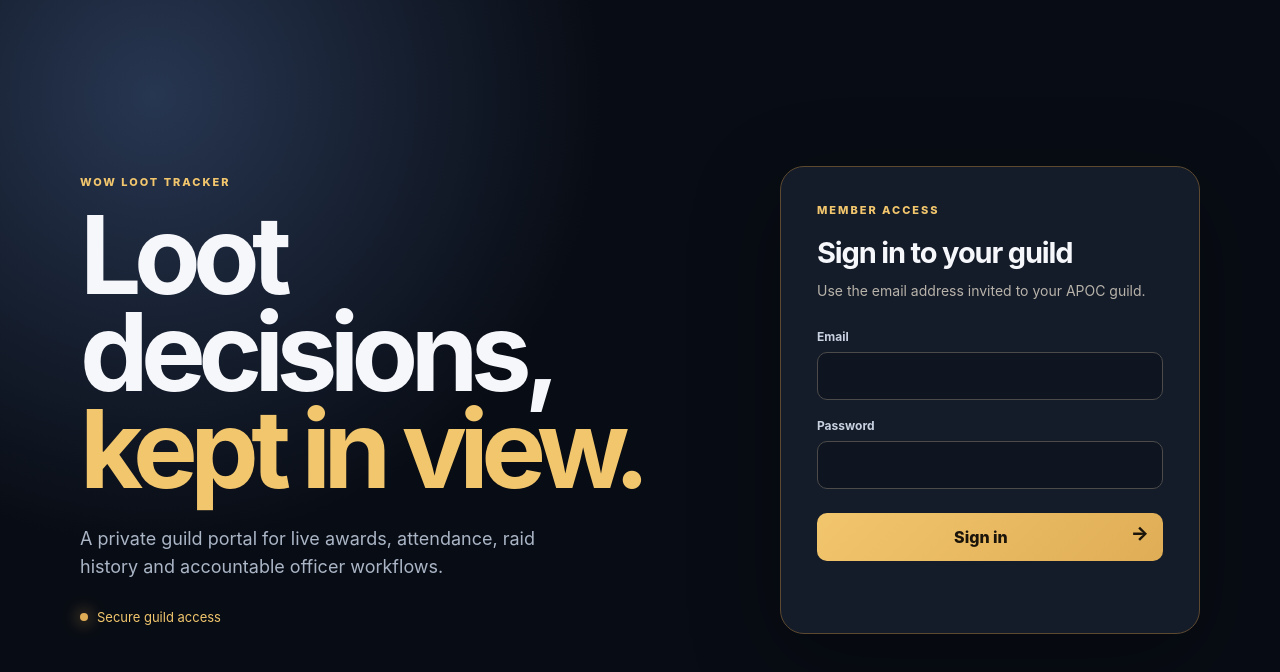
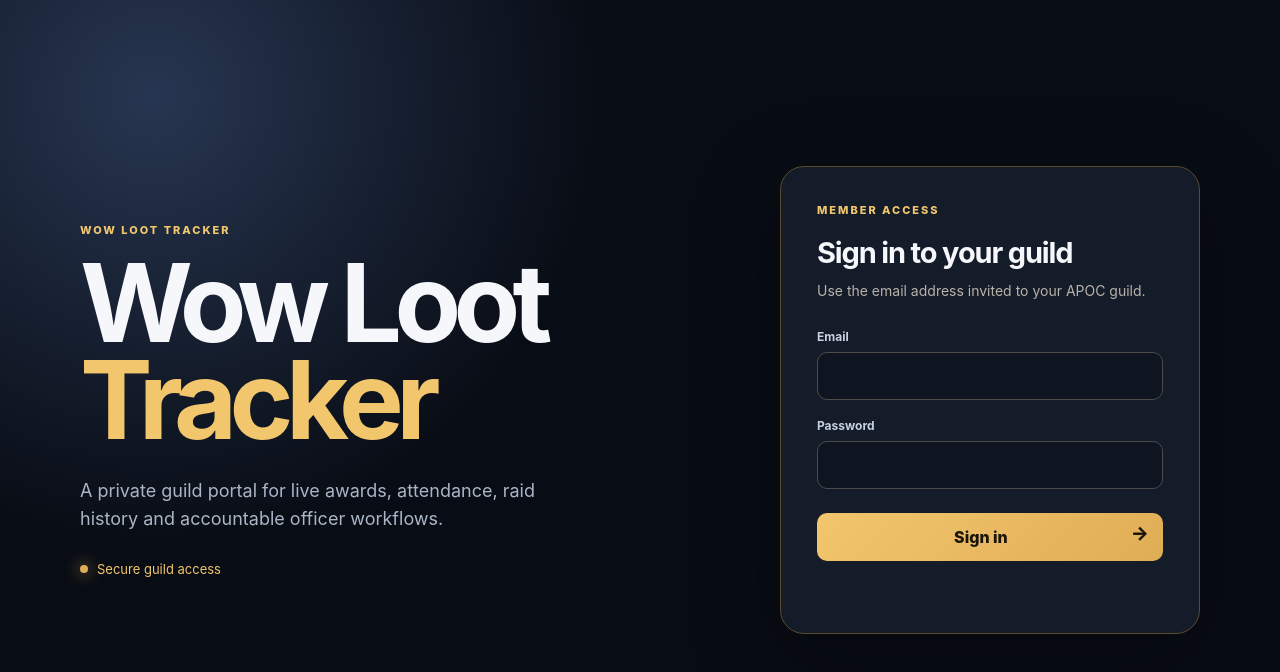
Before and after one commit to jasonall22/Wow_loot_Tracker, a website: page index.html in a window 1280 px wide. Drawn offline with Linux system fonts and the light colour scheme.

Commit message:
Use Wow Loot Tracker as hero title

```diff
--- a/index.html
+++ b/index.html
@@ -11,7 +11,7 @@
     <main class="shell">
       <section class="brand-panel">
         <p class="eyebrow">WOW LOOT TRACKER</p>
-        <h1>Loot decisions,<br><span>kept in view.</span></h1>
+        <h1>Wow Loot<br><span>Tracker</span></h1>
         <p class="intro">A private guild portal for live awards, attendance, raid history and accountable officer workflows.</p>
         <div class="status"><span class="dot"></span> Secure guild access</div>
       </section>
```
